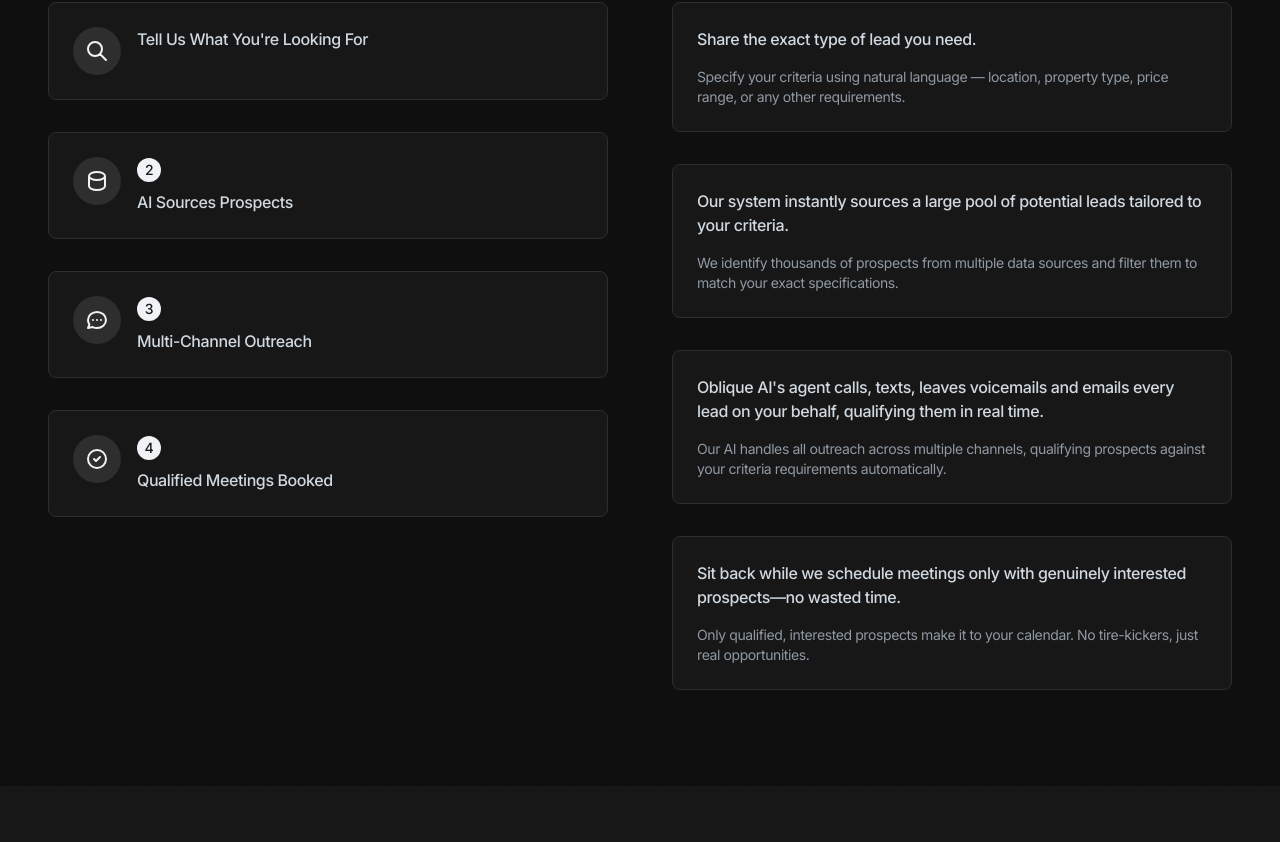
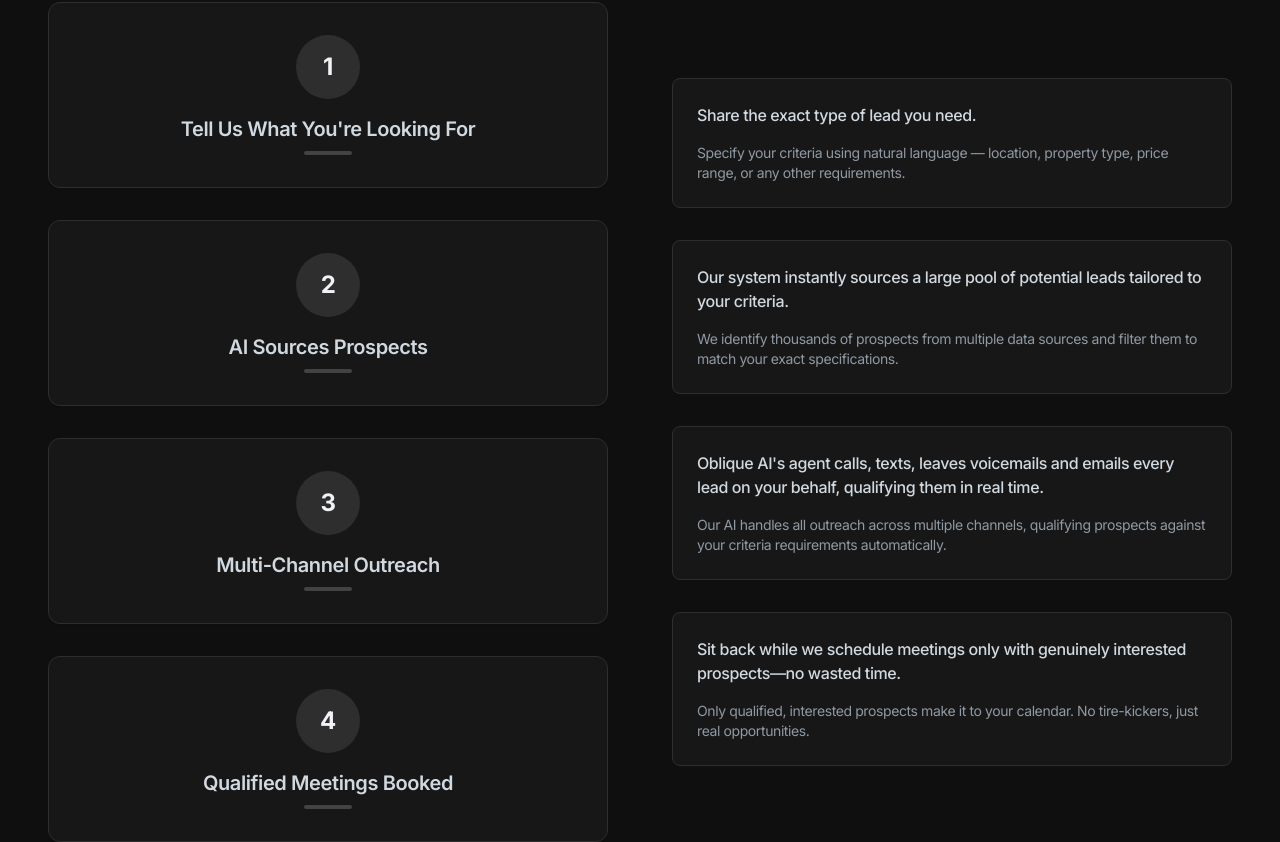
Before and after one commit to Cornelius14/theobliqueai, a React (Vite) app: page / in a window 1280 px wide. Shown: the part 1805-2647 px from the top of the page. Built offline with nearby package versions, Linux system fonts and the light colour scheme.

Commit message:
Center text in How it Works

```diff
--- a/src/components/HowItWorks.tsx
+++ b/src/components/HowItWorks.tsx
@@ -8,54 +8,38 @@ const HowItWorks = () => {
           </h2>
         </div>
 
-        <div className="grid lg:grid-cols-2 gap-16 items-start">
+        <div className="grid lg:grid-cols-2 gap-16 items-center">
           <div className="space-y-6 md:space-y-8">
-            <div className="p-6 rounded-lg bg-card border border-border flex items-start gap-4">
-              <div className="h-12 w-12 rounded-full bg-primary/10 flex items-center justify-center flex-shrink-0">
-                <svg className="h-6 w-6 text-primary" fill="none" stroke="currentColor" viewBox="0 0 24 24">
-                  <path strokeLinecap="round" strokeLinejoin="round" strokeWidth={2} d="M21 21l-6-6m2-5a7 7 0 11-14 0 7 7 0 0114 0z" />
-                </svg>
+            <div className="text-center p-8 rounded-xl bg-card border border-border shadow-sm hover:shadow-md transition-shadow">
+              <div className="inline-flex items-center justify-center w-16 h-16 rounded-full bg-primary/10 mb-4">
+                <span className="text-2xl font-bold text-primary">1</span>
               </div>
-              <div>
-
-                <h3 className="font-medium text-foreground how-title">Tell Us What You're Looking For</h3>
-              </div>
+              <h3 className="text-xl font-semibold text-foreground mb-2">Tell Us What You're Looking For</h3>
+              <div className="w-12 h-1 bg-primary/20 rounded-full mx-auto"></div>
             </div>
 
-            <div className="p-6 rounded-lg bg-card border border-border flex items-start gap-4">
-              <div className="h-12 w-12 rounded-full bg-primary/10 flex items-center justify-center flex-shrink-0">
-                <svg className="h-6 w-6 text-primary" fill="none" stroke="currentColor" viewBox="0 0 24 24">
-                  <path strokeLinecap="round" strokeLinejoin="round" strokeWidth={2} d="M4 7v10c0 2.21 3.582 4 8 4s8-1.79 8-4V7M4 7c0 2.21 3.582 4 8 4s8-1.79 8-4M4 7c0-2.21 3.582-4 8-4s8 1.79 8 4" />
-                </svg>
+            <div className="text-center p-8 rounded-xl bg-card border border-border shadow-sm hover:shadow-md transition-shadow">
+              <div className="inline-flex items-center justify-center w-16 h-16 rounded-full bg-primary/10 mb-4">
+                <span className="text-2xl font-bold text-primary">2</span>
               </div>
-              <div>
-                <span className="inline-flex items-center justify-center w-6 h-6 bg-primary text-primary-foreground rounded-full text-sm font-medium mb-2">2</span>
-                <h3 className="font-medium text-foreground how-title">AI Sources Prospects</h3>
-              </div>
+              <h3 className="text-xl font-semibold text-foreground mb-2">AI Sources Prospects</h3>
+              <div className="w-12 h-1 bg-primary/20 rounded-full mx-auto"></div>
             </div>
 
-            <div className="p-6 rounded-lg bg-card border border-border flex items-start gap-4">
-              <div className="h-12 w-12 rounded-full bg-primary/10 flex items-center justify-center flex-shrink-0">
-                <svg className="h-6 w-6 text-primary" fill="none" stroke="currentColor" viewBox="0 0 24 24">
-                  <path strokeLinecap="round" strokeLinejoin="round" strokeWidth={2} d="M8 12h.01M12 12h.01M16 12h.01M21 12c0 4.418-4.03 8-9 8a9.863 9.863 0 01-4.255-.949L3 20l1.395-3.72C3.512 15.042 3 13.574 3 12c0-4.418 4.03-8 9-8s9 3.582 9 8z" />
-                </svg>
+            <div className="text-center p-8 rounded-xl bg-card border border-border shadow-sm hover:shadow-md transition-shadow">
+              <div className="inline-flex items-center justify-center w-16 h-16 rounded-full bg-primary/10 mb-4">
+                <span className="text-2xl font-bold text-primary">3</span>
               </div>
-              <div>
-                <span className="inline-flex items-center justify-center w-6 h-6 bg-primary text-primary-foreground rounded-full text-sm font-medium mb-2">3</span>
-                <h3 className="font-medium text-foreground how-title">Multi-Channel Outreach</h3>
-              </div>
+              <h3 className="text-xl font-semibold text-foreground mb-2">Multi-Channel Outreach</h3>
+              <div className="w-12 h-1 bg-primary/20 rounded-full mx-auto"></div>
             </div>
 
-            <div className="p-6 rounded-lg bg-card border border-border flex items-start gap-4">
-              <div className="h-12 w-12 rounded-full bg-primary/10 flex items-center justify-center flex-shrink-0">
-                <svg className="h-6 w-6 text-primary" fill="none" stroke="currentColor" viewBox="0 0 24 24">
-                  <path strokeLinecap="round" strokeLinejoin="round" strokeWidth={2} d="M9 12l2 2 4-4m6 2a9 9 0 11-18 0 9 9 0 0118 0z" />
-                </svg>
+            <div className="text-center p-8 rounded-xl bg-card border border-border shadow-sm hover:shadow-md transition-shadow">
+              <div className="inline-flex items-center justify-center w-16 h-16 rounded-full bg-primary/10 mb-4">
+                <span className="text-2xl font-bold text-primary">4</span>
               </div>
-              <div>
-                <span className="inline-flex items-center justify-center w-6 h-6 bg-primary text-primary-foreground rounded-full text-sm font-medium mb-2">4</span>
-                <h3 className="font-medium text-foreground how-title">Qualified Meetings Booked</h3>
-              </div>
+              <h3 className="text-xl font-semibold text-foreground mb-2">Qualified Meetings Booked</h3>
+              <div className="w-12 h-1 bg-primary/20 rounded-full mx-auto"></div>
             </div>
           </div>
 
```
